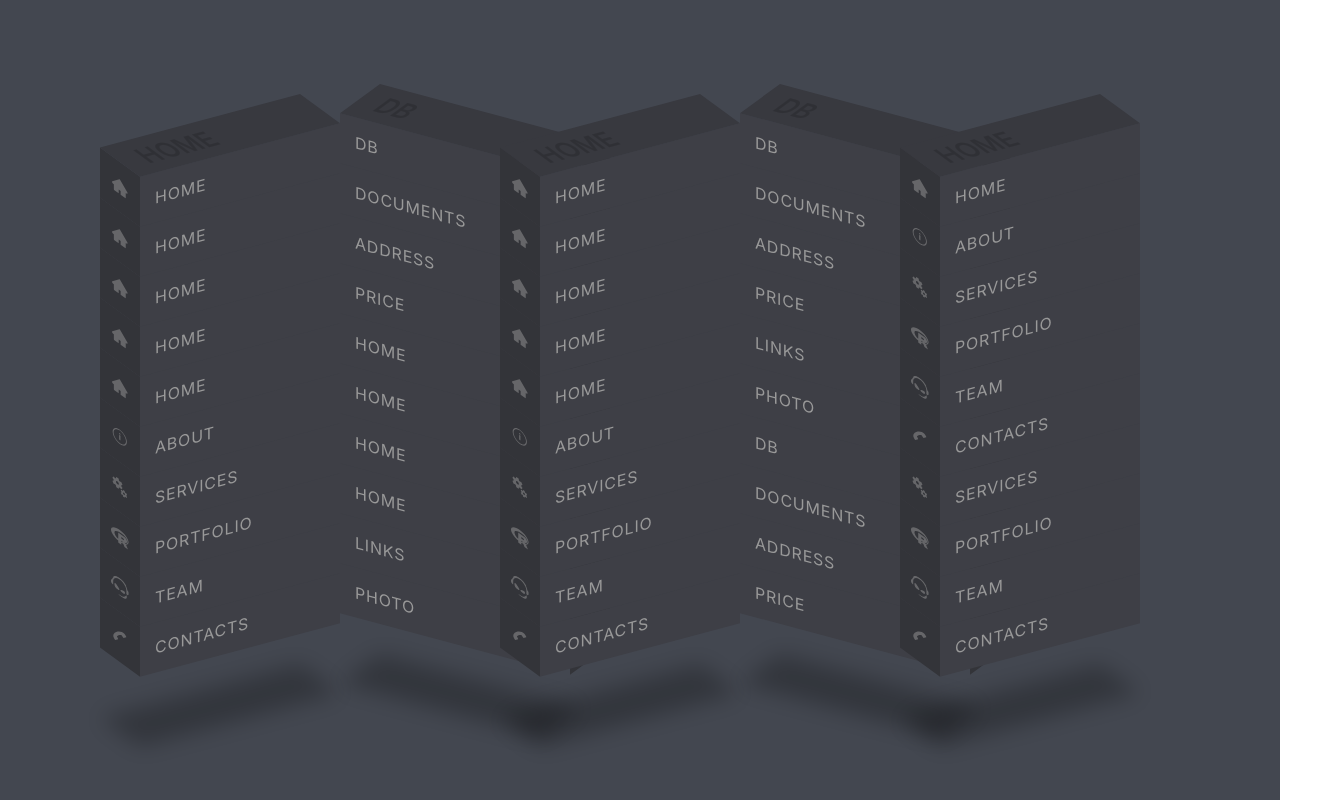
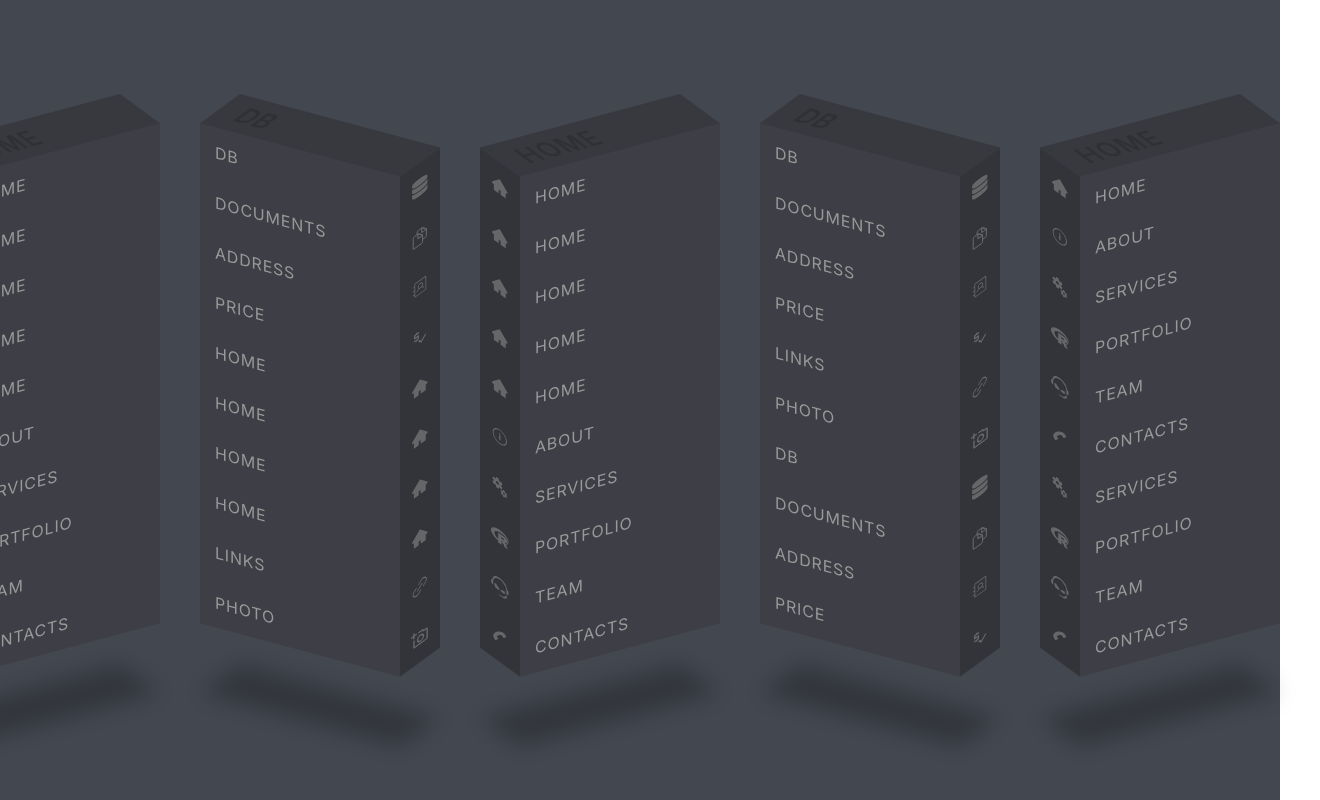
Before and after one commit to RUS29TAM/3d-menu, a React (Create React App) app: page / in a window 1280 px wide. Shown: the whole page, 1320 px wide, since content can reach past the window. Built offline with nearby package versions, Linux system fonts and the light colour scheme.

Commit message:
style: make some adjustments to the styles

```diff
--- a/src/components/Menu.module.css
+++ b/src/components/Menu.module.css
@@ -1,8 +1,18 @@
 .container {
     display: flex;
     /*gap: 50px;*/
+    width: 100%;
+    justify-content: center;
+    align-items: center;
 }
 
+.wrapperRight {
+    padding-right: 40px;
+}
+
+.wrapperLeft {
+    padding-right: 120px;
+}
 .ul {
     position: relative;
     transform: skewY(-15deg);
@@ -10,11 +20,10 @@
 .ul2 {
     position: relative;
     transform: skewY(15deg);
-    bottom: 10px;
 }
 
 :root {
-    --i: ;
+    --i: 0;
 }
 
 .ul .li {
@@ -67,7 +76,8 @@
     content: '';
     position: absolute;
     top: 0;
-    left: 230px;
+    /*left: 230px;*/
+    right: -40px;
     width: 40px;
     height: 100%;
     background: #494a51;
@@ -98,6 +108,8 @@
     color: rgba(0, 0, 0, 0.15);
     font-weight: 600;
     font-size: 1.5em;
+    letter-spacing: 0.05em;
+
     background: #3e3f46;
     filter: brightness(0.9);
     transform-origin: bottom;
@@ -186,7 +198,8 @@
 .ul2 .li2 .a2 .span2 {
     position: absolute;
     top: 0;
-    left: 230px;
+    /*left: 230px;*/
+    right: -40px;
     width: 40px;
     text-align: center;
     height: 100%;
```
